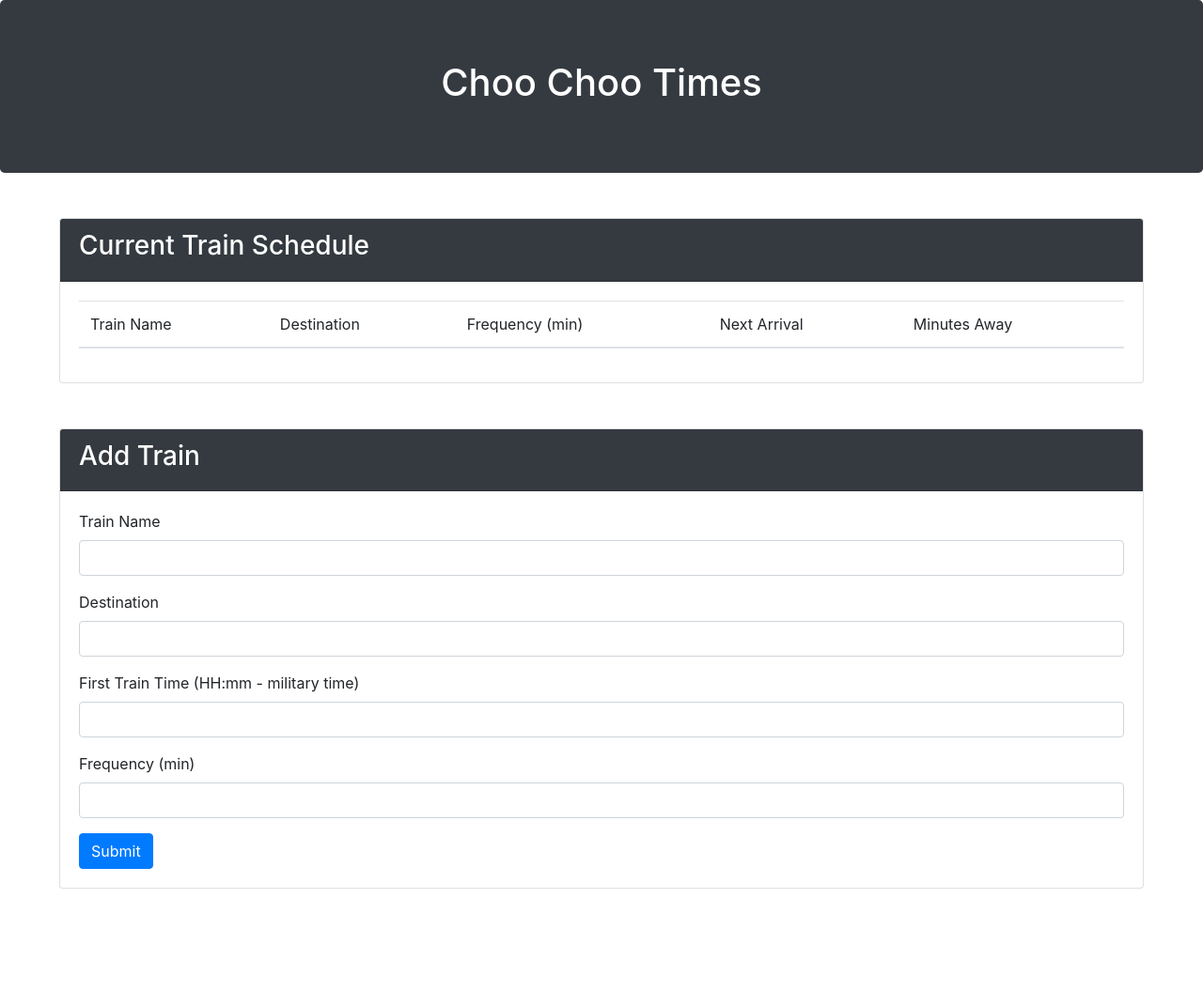
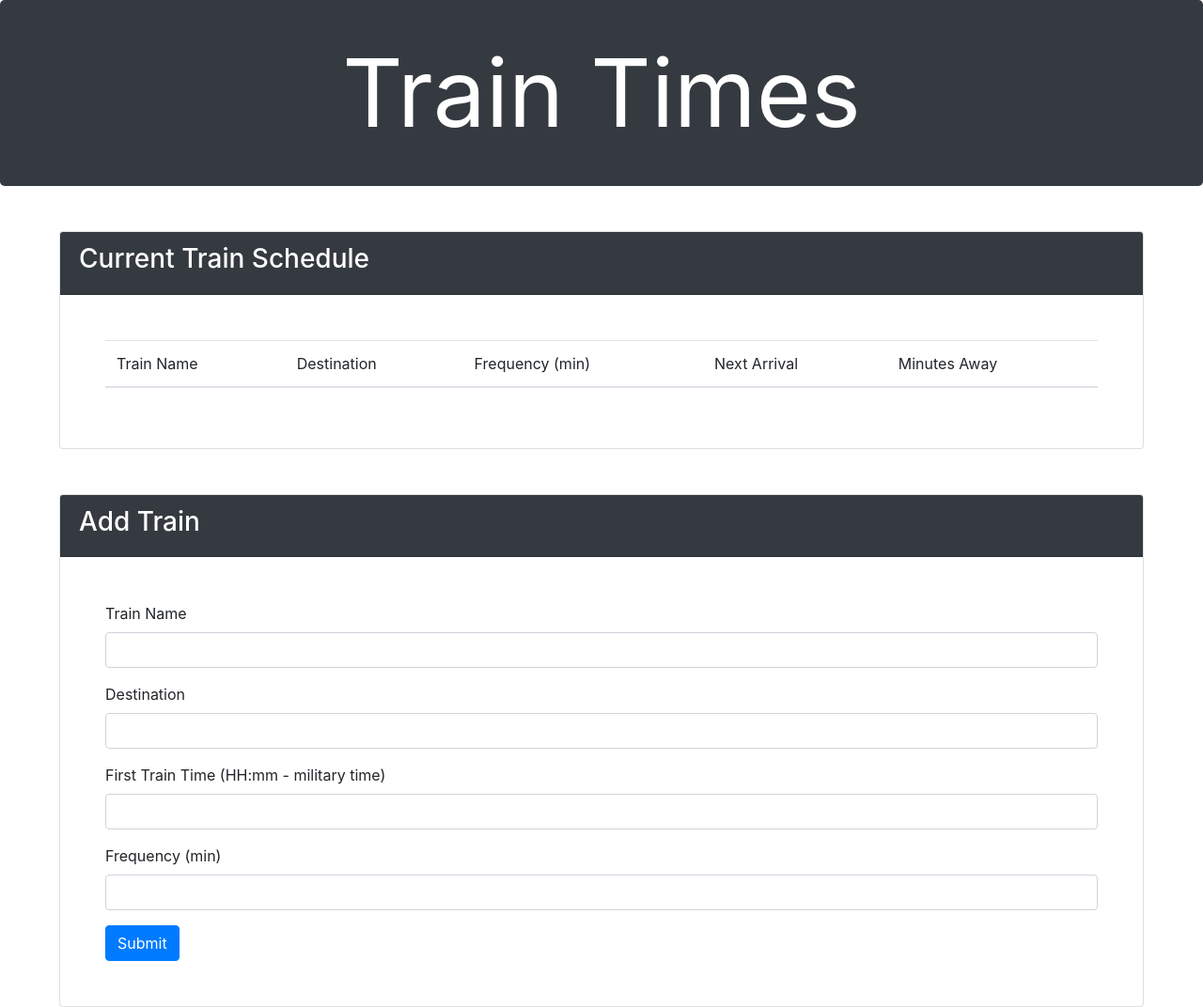
Before and after one commit to dfoster29/firebase, a plain HTML site: page index.html in a window 1280 px wide. Shown: the whole page at 94% size. Before the commit the page ends 994 px from the top, so only its background shows below. Drawn offline with nearby package versions, Linux system fonts and the light colour scheme; no server answers.

Commit message:
some more stuff

```diff
--- a/assets/css/style.css
+++ b/assets/css/style.css
@@ -1,3 +1,3 @@
-.jumbotron {
-  background-image: url("./assets/images/train.jpeg");
+.jumbo-text {
+  font-size: 100px;
 }
--- a/index.html
+++ b/index.html
@@ -5,16 +5,15 @@
   <meta charset="UTF-8">
   <meta name="viewport" content="width=device-width, initial-scale=1.0">
   <meta http-equiv="X-UA-Compatible" content="ie=edge">
-  <title>choo choo times</title>
+  <title>train times</title>
   <link rel="stylesheet" type="text/css" href="./assets/css/reset.css">
   <link rel="stylesheet" href="https://maxcdn.bootstrapcdn.com/bootstrap/4.0.0/css/bootstrap.min.css">
   <link rel="stylesheet" type="text/css" href="./assets/css/style.css">
 </head>
 
 <body>
-  <div class="jumbotron bg-dark text-white text-center">
-    <h1>Choo Choo Times
-    </h1>
+  <div class="jumbotron bg-dark text-white text-center py-4">
+    <div class="jumbo-text">Train Times</div>
   </div>
 
   <div class="container-fluid">
@@ -24,7 +23,7 @@
       <div class="card-header text-white bg-dark">
         <h3>Current Train Schedule</h3>
       </div>
-      <div class="card-body">
+      <div class="card-body p-5">
         <table class="table" id="train-table">
           <thead>
             <tr>
@@ -46,7 +45,7 @@
       <div class="card-header text-white bg-dark">
         <h3>Add Train</h3>
       </div>
-      <div class="card-body">
+      <div class="card-body p-5">
         <form>
           <div class="form-group">
             <label for="trainName">Train Name</label>
```
Also changed, not shown: assets/javascript/app.js (line endings or trailing spaces).
